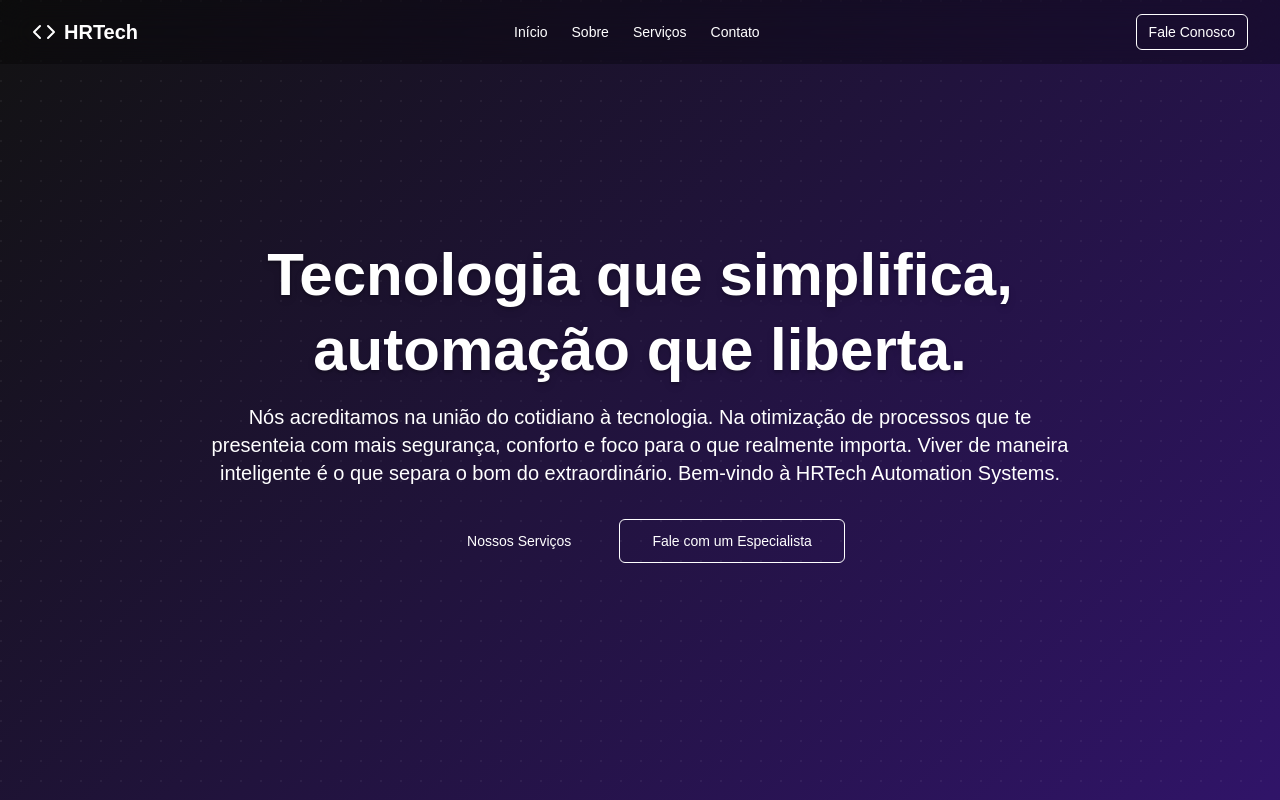
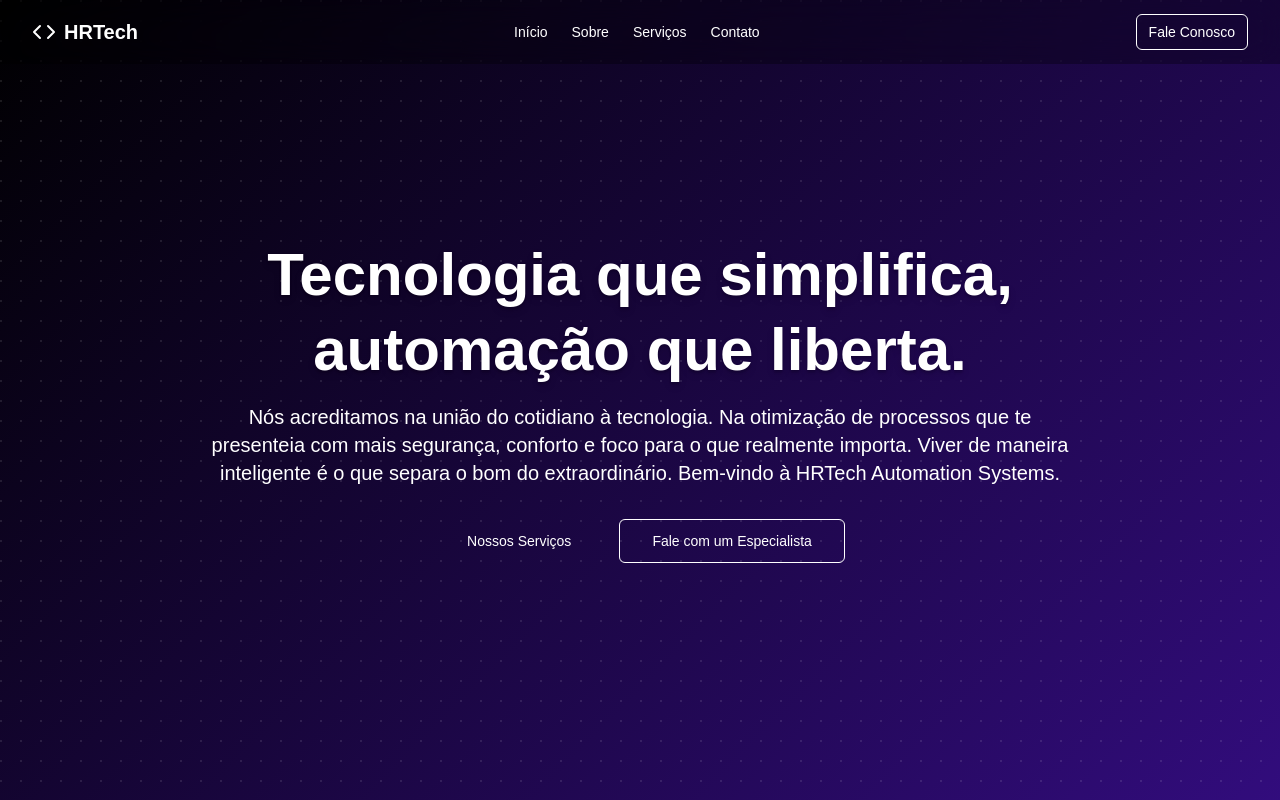
Before and after one commit to HenriqueRavazzi/hrtech-website, a Next.js app: page / in a window 1280 px wide. Shown: the top 800 px of the page. Built offline with nearby package versions, Linux system fonts and the light colour scheme.

Commit message:
fix: Atualiza o estilo do gradiente animado para melhorar a aparência visual

```diff
--- a/app/globals.css
+++ b/app/globals.css
@@ -34,8 +34,7 @@ body {
 
 .animated-gradient {
   background:
-    radial-gradient(circle at 1px 1px, rgba(255, 255, 255, 0.05) 1px, transparent 0),
-    linear-gradient(-45deg, #121212, #1a1a1a, #5E17EB, #121212);
-  background-size: 20px 20px, 400% 400%;
-  animation: gradient 15s ease infinite;
+    radial-gradient(circle at 1px 1px, rgba(255, 255, 255, 0.1) 1px, transparent 0),
+    linear-gradient(135deg, #000 0%, #5E17EB 100%);
+  background-size: 20px 20px, 100% 100%;
 }
```
